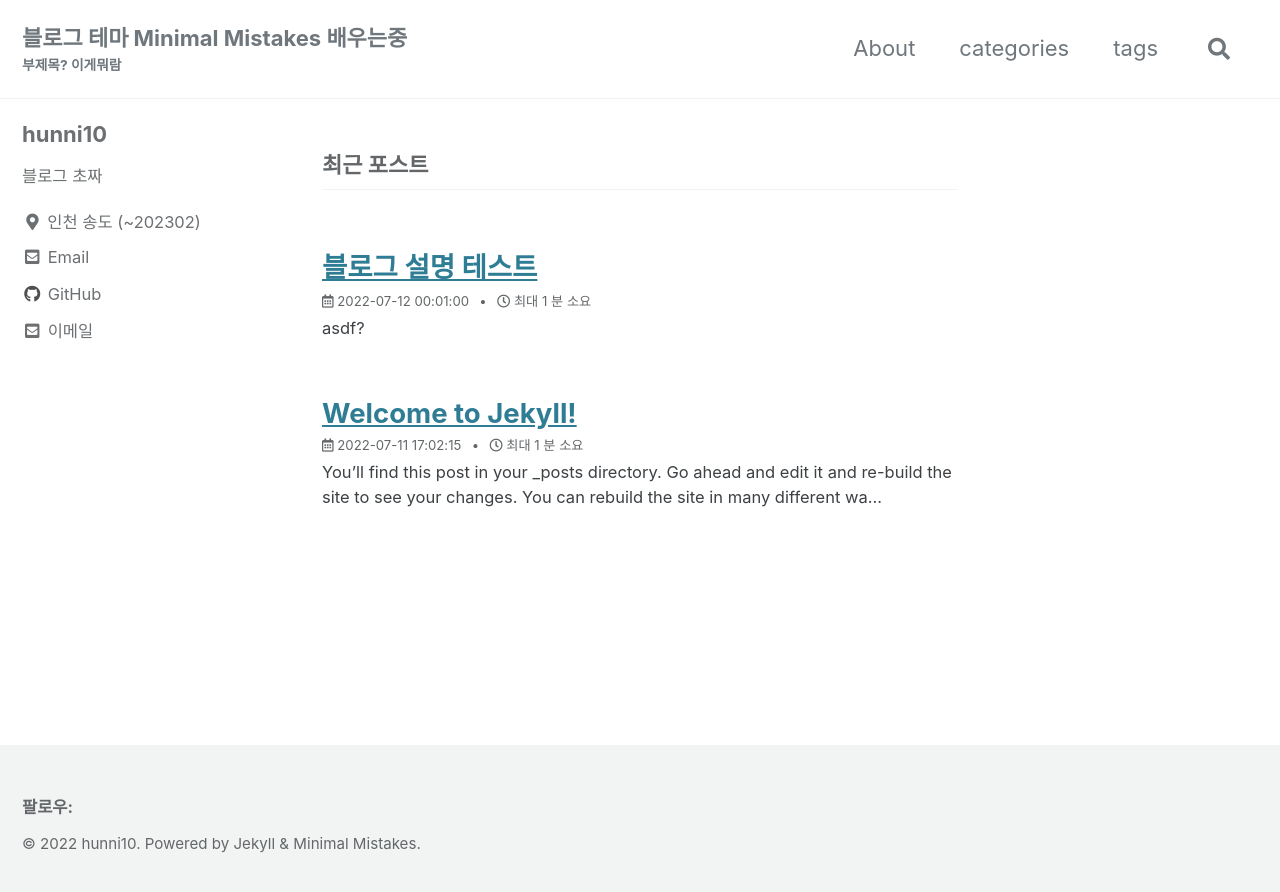
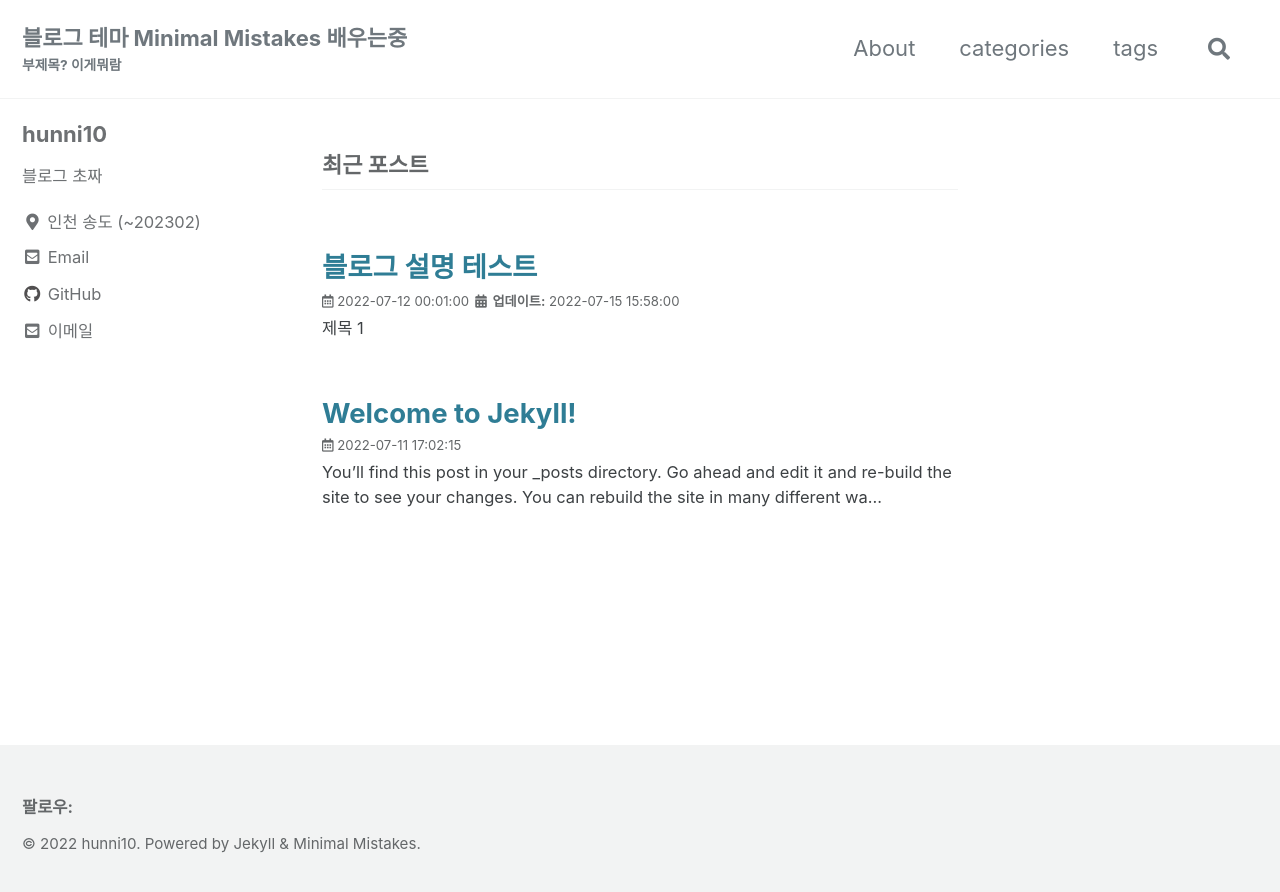
Before and after one commit to hunni10/hunni10.github.io, a Jekyll site: the page built from index.markdown, in a window 1280 px wide. Shown: the top 892 px of the page. Built offline with Jekyll 4.4.1, drawn with Linux system fonts in a browser that asks for light colours; cached includes are drawn as plain includes; the list of posts is cut into pages by our own code.

Commit message:
enable toc and disable read time, lastmod thing and remove underline of hyperlink.

```diff
--- a/_config.yml
+++ b/_config.yml
@@ -290,10 +290,12 @@ defaults:
       layout: single
       show_date: true
       author_profile: true
-      read_time: true
+      read_time: false
       comments: true
       share: true
       related: true
+      toc: true
+  # pages
   - scope:
       path: ""
       type: pages
--- a/_includes/page__date.html
+++ b/_includes/page__date.html
@@ -1,6 +1,6 @@
 {% assign date_format = site.date_format | default: "%B %-d, %Y" %}
-{% if page.last_modified_at %}
-  <p class="page__date"><strong><i class="fas fa-fw fa-calendar-alt" aria-hidden="true"></i> {{ site.data.ui-text[site.locale].date_label | default: "Updated:" }}</strong> <time class="dt-published" datetime="{{ page.last_modified_at | date: "%Y-%m-%d" }}">{{ page.last_modified_at | date: date_format }}</time></p>
+{% if page.lastmod %}
+  <p class="page__date"><strong><i class="fas fa-fw fa-calendar-alt" aria-hidden="true"></i> {{ site.data.ui-text[site.locale].date_label | default: "Updated:" }}</strong> <time class="dt-published" datetime="{{ page.lastmod | date: "%Y-%m-%d" }}">{{ page.lastmod | date: date_format }}</time></p>
 {% elsif page.date %}
   <p class="page__date"><strong><i class="fas fa-fw fa-calendar-alt" aria-hidden="true"></i> {{ site.data.ui-text[site.locale].date_label | default: "Updated:" }}</strong> <time class="dt-published" datetime="{{ page.date | date_to_xmlschema }}">{{ page.date | date: date_format }}</time></p>
 {% endif %}
--- a/_includes/page__meta.html
+++ b/_includes/page__meta.html
@@ -7,6 +7,10 @@
         <i class="far {% if include.type == 'grid' and document.read_time and document.show_date %}fa-fw {% endif %}fa-calendar-alt" aria-hidden="true"></i>
         {% assign date_format = site.date_format | default: "%B %-d, %Y" %}
         <time datetime="{{ date | date_to_xmlschema }}">{{ date | date: date_format }}</time>
+		{% if document.lastmod %}
+		<strong><i class="fas fa-fw fa-calendar-alt" aria-hidden="true"></i> {{ site.data.ui-text[site.locale].date_label | default: "Updated:" }}</strong>
+		<time datetime="{{ document.lastmod | date_to_xmlschema }}">{{ document.lastmod | date: date_format }}</time>
+		{% endif %}
       </span>
     {% endif %}
 
--- a/_layouts/single.html
+++ b/_layouts/single.html
@@ -23,10 +23,9 @@ layout: default
 
   <article class="page h-entry" itemscope itemtype="https://schema.org/CreativeWork">
     {% if page.title %}<meta itemprop="headline" content="{{ page.title | markdownify | strip_html | strip_newlines | escape_once }}">{% endif %}
-    {% if page.excerpt %}<meta itemprop="description" content="{{ page.excerpt | markdownify | strip_html | strip_newlines | escape_once }}">{% endif %}
+	{% if page.excerpt %}<meta itemprop="description" content="{{ page.excerpt | markdownify | strip_html | strip_newlines | escape_once }}">{% endif %}
     {% if page.date %}<meta itemprop="datePublished" content="{{ page.date | date_to_xmlschema }}">{% endif %}
-    {% if page.last_modified_at %}<meta itemprop="dateModified" content="{{ page.last_modified_at | date_to_xmlschema }}">{% endif %}
-
+    {% if page.lastmod %}<meta itemprop="dateModified" content="{{ page.lastmod | date_to_xmlschema }}">{% endif %}
     <div class="page__inner-wrap">
       {% unless page.header.overlay_color or page.header.overlay_image %}
         <header>
--- a/_posts/2022-07-12-new-post.md
+++ b/_posts/2022-07-12-new-post.md
@@ -3,7 +3,35 @@ title: "블로그 설명 테스트"
 permalink: /about/
 layout: single
 date: 2022-07-12 00:01:00 +0900
+lastmod: 2022-07-15 15:58:00 +0900
 ---
 
+# 제목 1
 
-asdf?
+내용
+
+## 소제목 1
+
+내용 2
+
+## 소제목 2
+
+내용 3
+
+# 제목 2
+
+하하
+
+## cow 제목
+
+왱알왱알
+
+### so-so 제목 1
+
+뭐라고?!
+
+### so-so 제목 2
+
+내용 4
+
+asdf
--- a/_sass/minimal-mistakes/_base.scss
+++ b/_sass/minimal-mistakes/_base.scss
@@ -126,6 +126,8 @@ blockquote {
 /* links */
 
 a {
+ /*하이퍼링크 밑줄 제거*/
+  text-decoration: none;
   &:focus {
     @extend %tab-focus;
   }
```
